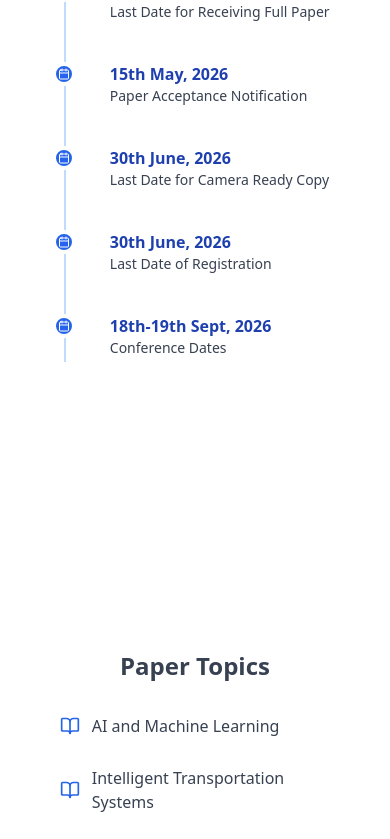
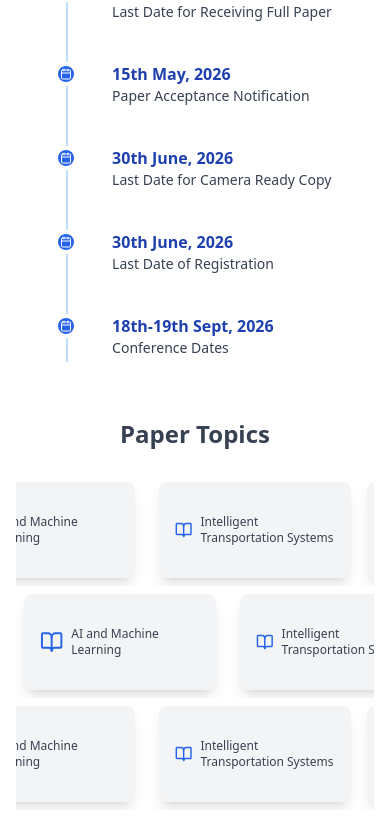
Before and after one commit to Rishabh-chandel/IEEE, a React (Create React App) app in the folder react-tailwind-css-starter-pack-main/: page / in a window 390 px wide. Shown: the part 3889-4728 px from the top of the page. Built offline with nearby package versions, Linux system fonts and the light colour scheme.

Commit message:
worked scroller on papers

```diff
--- a/react-tailwind-css-starter-pack-main/src/App.jsx
+++ b/react-tailwind-css-starter-pack-main/src/App.jsx
@@ -176,6 +176,8 @@ const Section = ({ id, title, children, className = '' }) => (
 
 // --- Layout Components ---
 
+
+
     const Header = () => {
         const [isOpen, setIsOpen] = useState(false);
         const [isScrolled, setIsScrolled] = useState(false);
@@ -200,21 +202,21 @@ const Header = () => {
         ];
 
         return (
-        <header className={`sticky top-0 z-50 transition-all duration-300 ${isScrolled ? 'bg-blue-900/90 backdrop-blur-lg shadow-xl' : 'bg-blue-900'} `}>
-            <div className="container mx-auto px-4 ">
+            <header className={`sticky top-0 z-50 transition-all duration-300 ${isScrolled ? 'bg-blue-900/90 backdrop-blur-lg shadow-xl' : 'bg-blue-900'}`}>
+                <div className="container mx-auto px-4">
                     {/* Top bar with logos and affiliation */}
-                <div className="flex justify-between items-center h-20 md:-mx-28 ">
+                    <div className="flex justify-between items-center h-20">
                         {/* Left Logo & Title */}
                         <a href="#home" className="flex items-center space-x-3">
                             <img src={conferenceInfo.aitLogoUrl} alt="AIT Logo" className="h-14 bg-white p-1 rounded-md shadow-sm" />
                             <div className="hidden lg:flex flex-col text-white">
-                           <span className="font-bold text-xl tracking-wider hidden md:block">{conferenceInfo.longName}</span>
+                                <span className="font-bold text-xl tracking-wider">{conferenceInfo.longName}</span>
                                 <span className="text-xs">{conferenceInfo.affiliation}</span>
                             </div>
                         </a>
 
                         {/* Desktop Nav in the middle */}
-                    <nav className="hidden md:flex items-center space-x-1  ">
+                        <nav className="hidden md:flex items-center space-x-4">
                             {navLinks.map(link => (
                                 <a
                                     key={link.label}
@@ -230,7 +232,7 @@ const Header = () => {
                         </nav>
 
                         {/* Right side: AWES Logo for desktop, Menu for mobile */}
-                    <div className="flex items-center">
+                        <div className="flex items-center space-x-4">
                             <img src={conferenceInfo.headerRightLogoUrl} alt="AWES Logo" className="h-14 hidden md:block" />
                             <div className="md:hidden">
                                 <button onClick={() => setIsOpen(!isOpen)} className="text-white focus:outline-none">
@@ -243,7 +245,7 @@ const Header = () => {
 
                 {/* Mobile Menu */}
                 <div className={`md:hidden absolute w-full bg-blue-900/95 backdrop-blur-lg transition-all duration-500 ease-in-out ${isOpen ? 'max-h-screen' : 'max-h-0'} overflow-hidden`}>
-                <nav className="px-2 pt-2 pb-4 space-y-1 sm:px-3">
+                    <nav className="px-2 pt-2 pb-4 space-y-4 sm:px-3">
                         {navLinks.map(link => (
                             <a
                                 key={link.label}
@@ -342,32 +344,97 @@ const ImportantDatesTimeline = () => (
   </div>
 );
 
+
 const CallForPapersSection = () => (
   <Section id="papers" title="Call for Papers & Important Dates">
-  <div className="grid lg:grid-cols-2 gap-64 items-start w-[80%] mx-auto">
+    <div className="flex flex-col w-[100%] mx-auto">
+      {/* Centered Timeline */}
+      <div className="flex items-center justify-center">
         <ImportantDatesTimeline />
+      </div>
+
+      {/* Paper Topics Horizontal Scroller */}
       <div>
-      <h3 className="text-2xl font-bold text-gray-700 mb-6 text-center lg:text-left">Paper Topics</h3>
-      <div className="columns-1 sm:columns-2 space-y-3">
+        <h3 className="text-2xl justify-center w-[100%] font-bold text-gray-700 mb-6 text-center mt-6">Paper Topics</h3>
+        <div className="relative overflow-hidden">
+          {/* Three lines for scrolling */}
+          <div className="flex overflow-hidden">
+            <div className="flex animate-scroll-x space-x-4">
               {paperTopics.map((track, index) => (
-          <div key={index} className="flex items-center break-inside-avoid p-2">
-            <BookOpen className="w-5 h-5 text-blue-600 mr-3 flex-shrink-0" />
-            <p className="text-gray-700">{track}</p>
+                <div
+                  key={index}
+                  className="flex-shrink-0 w-48 h-24 bg-gray-100 p-2 m-2 rounded-lg shadow-lg flex items-center justify-center text-gray-700"
+                >
+                  <BookOpen className="w-6 h-6 mx-2 text-blue-600" />
+                  <p className="text-xs">{track}</p>
                 </div>
               ))}
             </div>
-
           </div>
 
+          <div className="flex overflow-hidden">
+            <div className="flex animate-scroll-x-negative space-x-4">
+              {paperTopics.map((track, index) => (
+                <div
+                  key={index}
+                  className="flex-shrink-0 w-48 h-24 bg-gray-100 p-2 m-2 rounded-lg shadow-lg flex items-center justify-center text-gray-700"
+                >
+                  <BookOpen className="w-6 h-6 mx-2 text-blue-600" />
+                  <p className="text-xs">{track}</p>
                 </div>
+              ))}
+            </div>
+          </div>
+
+          <div className="flex overflow-hidden">
+            <div className="flex animate-scroll-x space-x-4">
+              {paperTopics.map((track, index) => (
+                <div
+                  key={index}
+                  className="flex-shrink-0 w-48 h-24 bg-gray-100 p-2 m-2 rounded-lg shadow-lg flex items-center justify-center text-gray-700"
+                >
+                  <BookOpen className="w-6 h-6 mx-2 text-blue-600" />
+                  <p className="text-xs">{track}</p>
+                </div>
+              ))}
+            </div>
+          </div>
+        </div>
+      </div>
+
+      {/* Paper Submission Link */}
       <div className="mt-8 text-center">
-        <a href={conferenceInfo.paperSubmissionLink} target="_blank" rel="noopener noreferrer" className="inline-flex  items-center bg-blue-600
-         text-white font-bold py-3 px-8 rounded-full hover:bg-blue-700 transition-transform duration-300 shadow-md hover:scale-105">
-          <LinkIcon className="mr-2"/> Submit Your Paper
+        <a
+          href={conferenceInfo.paperSubmissionLink}
+          target="_blank"
+          rel="noopener noreferrer"
+          className="inline-flex items-center bg-blue-600 text-white font-bold py-3 px-8 rounded-full hover:bg-blue-700 transition-transform duration-300 shadow-md hover:scale-105"
+        >
+          <LinkIcon className="mr-2" /> Submit Your Paper
         </a>
+      </div>
     </div>
   </Section>
 );
+
+
+
+// --- CSS (Global Styles) ---
+
+// Add the following CSS to implement the horizontal animation effect for the paper topics
+const style = document.createElement('style');
+style.innerHTML = `
+@keyframes scroll-x {
+    0% { transform: translateX(0); }
+    100% { transform: translateX(-100%); }
+}
+
+.animate-scroll-x {
+    display: flex;
+    animation: scroll-x 30s linear infinite;
+}
+`;
+document.head.appendChild(style);
 
 const AnimatedCard = ({ children, delay, className }) => {
   const [ref, isVisible] = useOnScreen({ threshold: 0.1 });
@@ -582,7 +649,7 @@ const Footer = () => (
 // --- Main App Component ---
 export default function App() {
   return (
-    <div className="bg-white font-sans">
+    <div className="bg-white font-sans w-screen overflow-hidden">
       <Header />
       <main>
         <HeroSection />
--- a/react-tailwind-css-starter-pack-main/src/index.css
+++ b/react-tailwind-css-starter-pack-main/src/index.css
@@ -16,3 +16,67 @@
   .scrollbar-hidden {
     scroll-behavior: smooth;
   }
+ /* 3D Circular Rotation */
+@keyframes circularRotation {
+  0% {
+    transform: rotateY(0deg);
+  }
+  100% {
+    transform: rotateY(360deg);
+  }
+}
+/* Container for infinite scrolling */
+.scroll-wrapper {
+  display: flex;
+  overflow: hidden;
+  width: 100%;
+  position: relative;
+}
+
+/* Main scroll content */
+.scroll-content {
+  display: flex;
+  animation: scroll-left 20s linear infinite;
+}
+
+/* Each individual card styling */
+.scroll-content .flex-shrink-0 {
+  flex-shrink: 0;
+  width: 12rem; /* Reduced width */
+  height: 6rem; /* Reduced height */
+  background-color: #f7fafc; /* Light gray background */
+  padding: 1rem;
+  margin: 0.5rem;
+  border-radius: 0.5rem;
+  box-shadow: 0 4px 6px rgba(0, 0, 0, 0.1);
+  display: flex;
+  align-items: center;
+  justify-content: center;
+  color: #4a5568; /* Dark gray text */
+}
+
+.scroll-content .text-xs {
+  font-size: 0.75rem; /* Smaller text for better fit */
+}
+
+.scroll-content .w-6 {
+  width: 1.5rem;
+}
+
+.scroll-content .h-6 {
+  height: 1.5rem;
+}
+
+/* Animation for scrolling left */
+@keyframes scroll-left {
+  0% {
+    transform: translateX(0);
+  }
+  100% {
+    transform: translateX(-100%);
+  }
+}
+* {
+  max-width: 100%;
+  box-sizing: border-box;
+}
```
Lines whose indentation alone changed are shown as unchanged.
